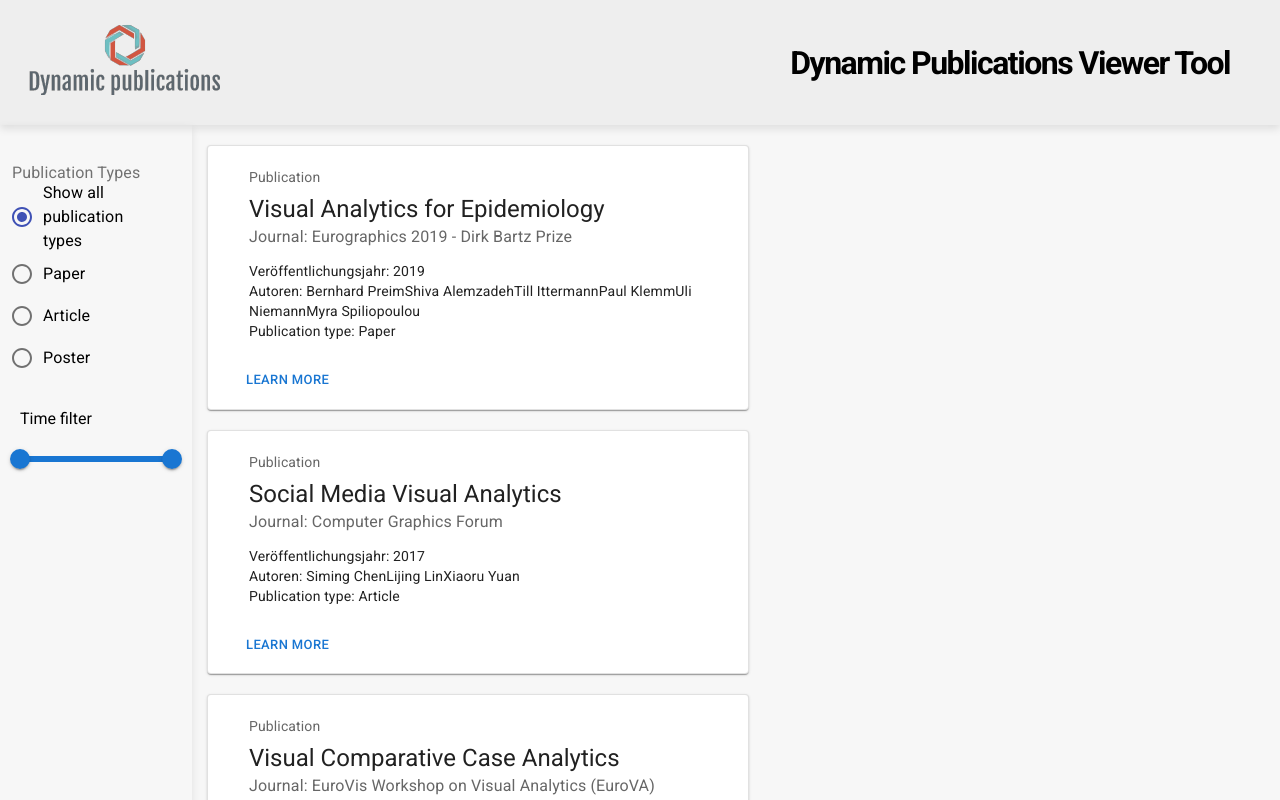
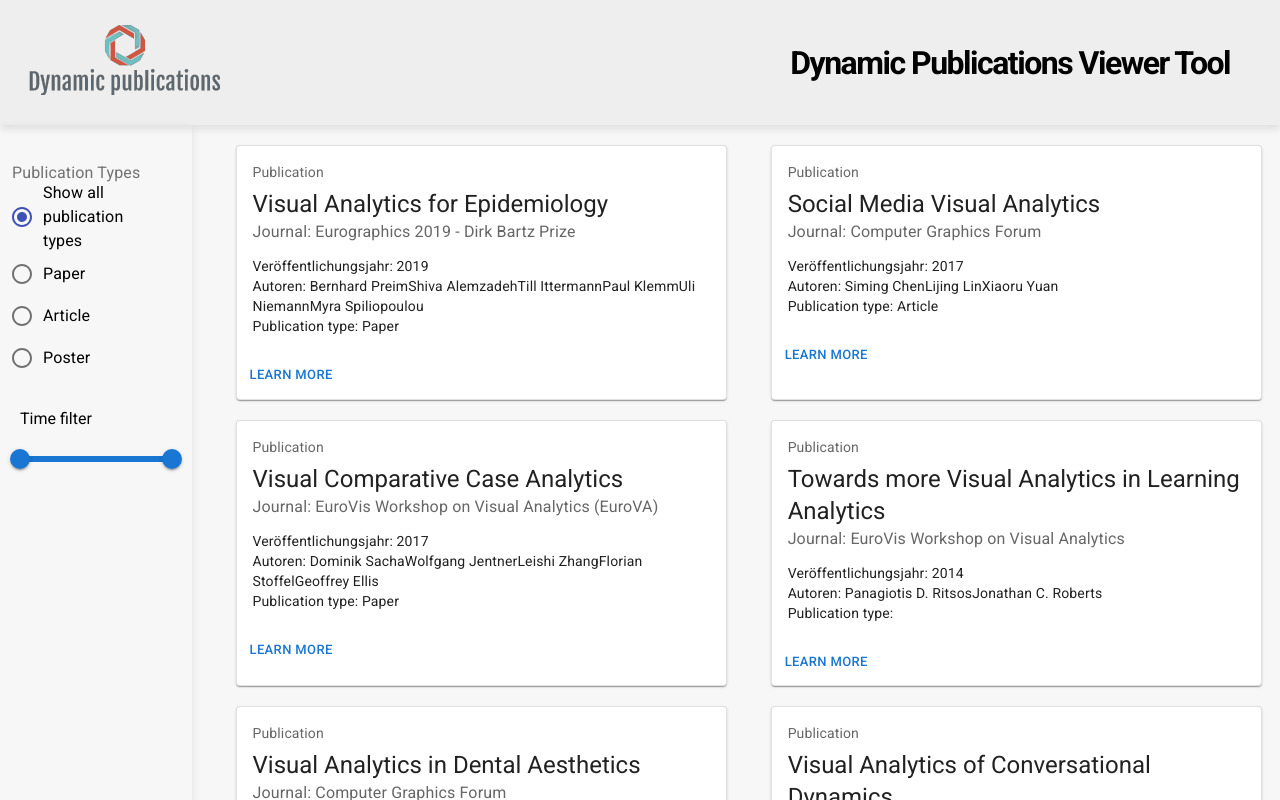
Before and after one commit to Niclay/WebUI_Project, a React (Create React App) app: page / in a window 1280 px wide. Shown: the top 800 px of the page. Built offline with nearby package versions, Linux system fonts and the light colour scheme.

Commit message:
fixed dependecy error & card alignment

```diff
--- a/src/index.css
+++ b/src/index.css
@@ -65,8 +65,7 @@ body {
   background-color: #eeeeee;
   border-radius: 5px;
   border: solid 1px #dddd;
-  padding: 5px 25px;
-  margin: 20px 10px 0 15px;
+  margin: 20px 0 0 4%;
   width: 45%;
 }
 
```
Also changed, not shown: 1 other file (tests, documents, lock files or other folders).
